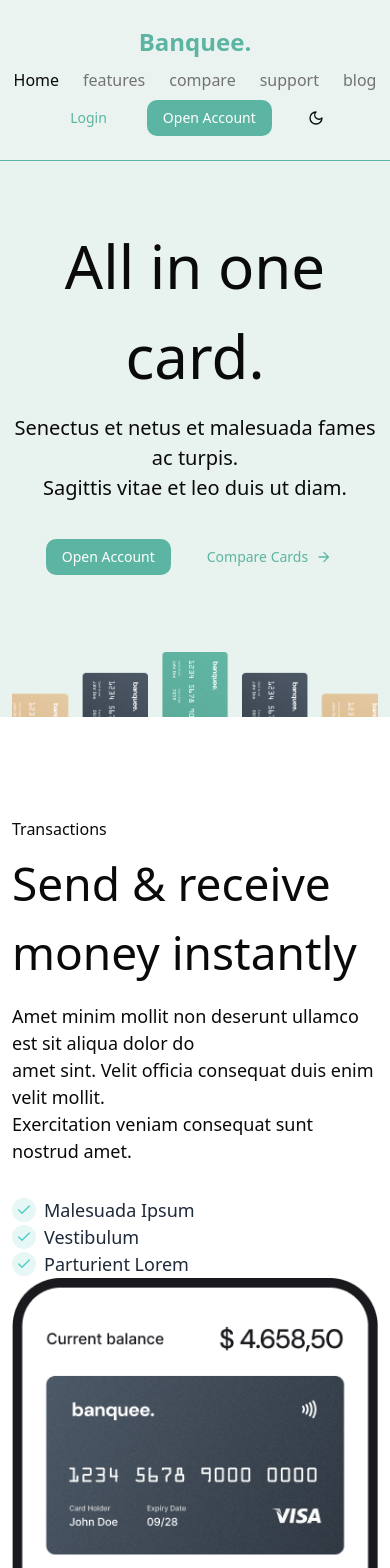
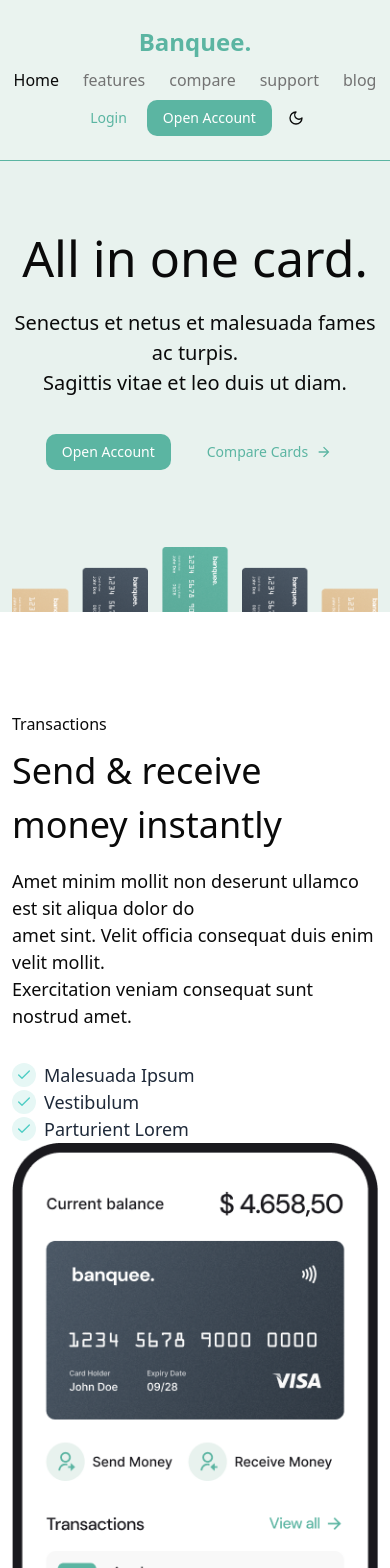
Before and after one commit to mdraseltalukder/banque-home-page, a Next.js app: page / in a window 390 px wide. Shown: the top 1568 px of the page. Built offline with nearby package versions, Linux system fonts and the light colour scheme.

Commit message:
first commit

```diff
--- a/src/app/globals.css
+++ b/src/app/globals.css
@@ -136,10 +136,10 @@
     max-width: var(--container-custom);
   }
   .heading1 {
-    @apply text-[60px] md:text-[70px] lg:text-[80px] font-[500];
+    @apply text-[50px] md:text-[65px] lg:text-[80px] font-[500];
   }
   .heading2 {
-    @apply text-[46px] md:text-[58px] lg:text-[64px] font-[500];
+    @apply text-[36px] md:text-[55px] lg:text-[64px] font-[500];
   }
   .heading4 {
     @apply text-[20px]  font-[500];
--- a/src/components/Choose.tsx
+++ b/src/components/Choose.tsx
@@ -60,7 +60,7 @@
         </div>
         {/* 2nd */}
         <div className="flex flex-col items-center justify-between gap-6">
-          <div className="flex items-center gap-2">
+          <div className="flex items-center justify-center gap-2">
             <h4>Premium</h4>
           </div>
           <div className="flex flex-col items-center gap-2">
@@ -105,7 +105,7 @@
         </div>
         {/* 3rd */}
         <div className="flex flex-col items-center justify-between gap-6">
-          <div className="flex items-center gap-2">
+          <div className="flex items-center justify-center gap-2">
             <h4>Gold</h4>
           </div>
           <div className="flex flex-col items-center gap-2">
--- a/src/components/layout/Navbar.tsx
+++ b/src/components/layout/Navbar.tsx
@@ -38,7 +38,7 @@
   ];
   return (
     <nav className="sticky top-0 z-50 w-full bg-[#e8f2ee]/95 dark:bg-background/95 border-b border-[#5BB5A2]  transition-all backdrop:blur supports-[backdrop-filter]:bg-[#e8f2ee]/90">
-      <div className="flex flex-col md:flex-row items-center justify-between py-6 max-w-[1400px] px-3 overflow-hidden mx-auto">
+      <div className="flex flex-col lg:flex-row items-center justify-between py-6 max-w-[1400px] px-3 overflow-hidden mx-auto">
         <Link
           className="font-[700] text-[24px] md:text-[32px] text-[#5BB5A2]"
           href="/"
@@ -62,7 +62,7 @@
             </Link>
           ))}
         </div>
-        <div className="flex navs-center gap-6">
+        <div className="flex items-center gap-1 md:gap-2 lg-gap-6">
           <Button
             variant="ghost"
             className="text-[#5BB5A2] hover:bg-transparent"
```
